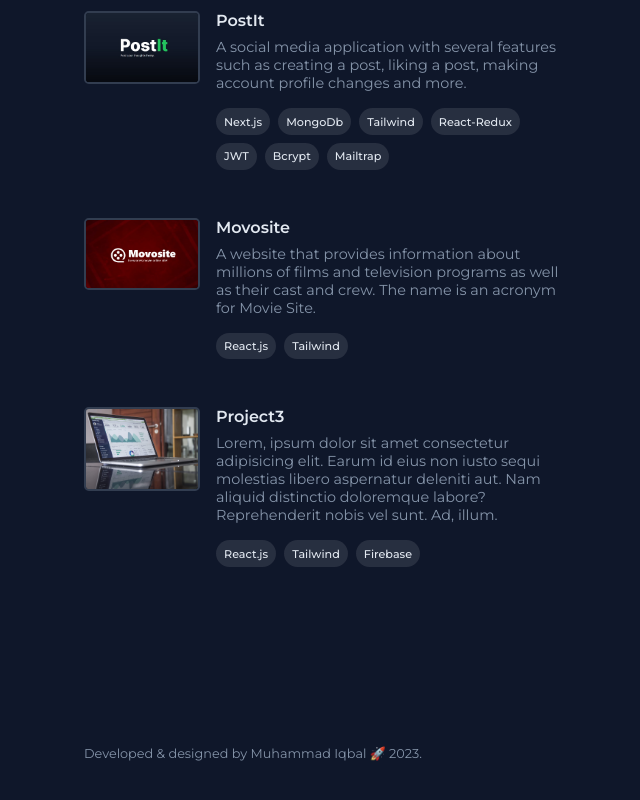
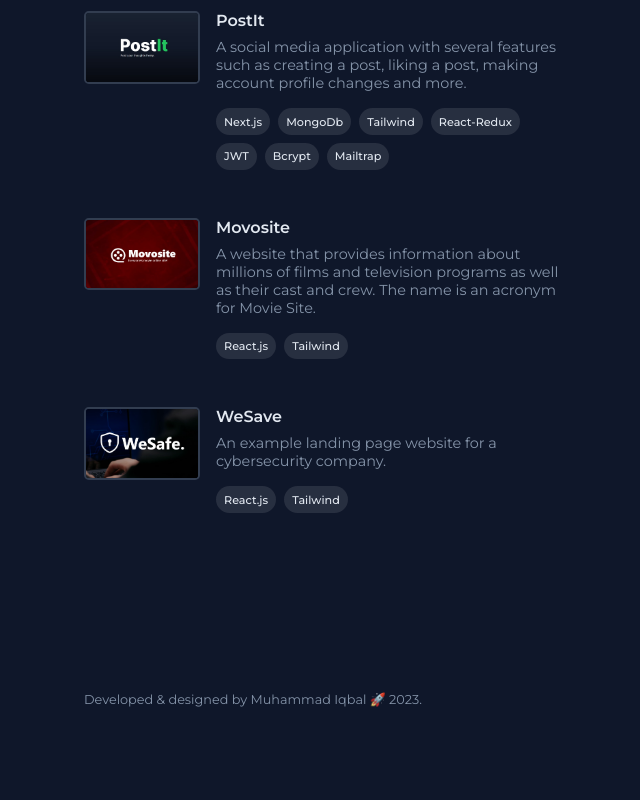
Before and after one commit to hellofromiqbal/react-porto, a React (Create React App) app: page / in a window 1280 px wide. Shown: the part 1381-2181 px from the top of the page, without its empty margins (572-1212 px from the left). Built offline with nearby package versions, Linux system fonts and the light colour scheme.

Commit message:
edit project 3 content

```diff
--- a/src/assets/data/portfolioData.js
+++ b/src/assets/data/portfolioData.js
@@ -1,7 +1,7 @@
 import { FaGithub, FaTwitter, FaLinkedin, FaInstagram } from "react-icons/fa";
 import project1Img from '../images/projects/postit.jpg';
 import project2Img from '../images/projects/movosite.jpg';
-import project3Img from '../images/projects/projects-project3.jpg';
+import project3Img from '../images/projects/wesave.jpg';
 
 const portfolioData = {
   header: {
@@ -78,10 +78,10 @@ const portfolioData = {
         },
         {
           id: 3,
-          title: 'Project3',
-          desc: 'Lorem, ipsum dolor sit amet consectetur adipisicing elit. Earum id eius non iusto sequi molestias libero aspernatur deleniti aut. Nam aliquid distinctio doloremque labore? Reprehenderit nobis vel sunt. Ad, illum.',
-          technologies: [ 'React.js', 'Tailwind', 'Firebase'],
-          url: "#",
+          title: 'WeSave',
+          desc: 'An example landing page website for a cybersecurity company.',
+          technologies: [ 'React.js', 'Tailwind'],
+          url: "https://wesave.vercel.app/",
           img: project3Img,
         },
       ]
```
Also changed, not shown: src/assets/images/projects/projects-project3.jpg (deleted), src/assets/images/projects/wesave.jpg (added).
